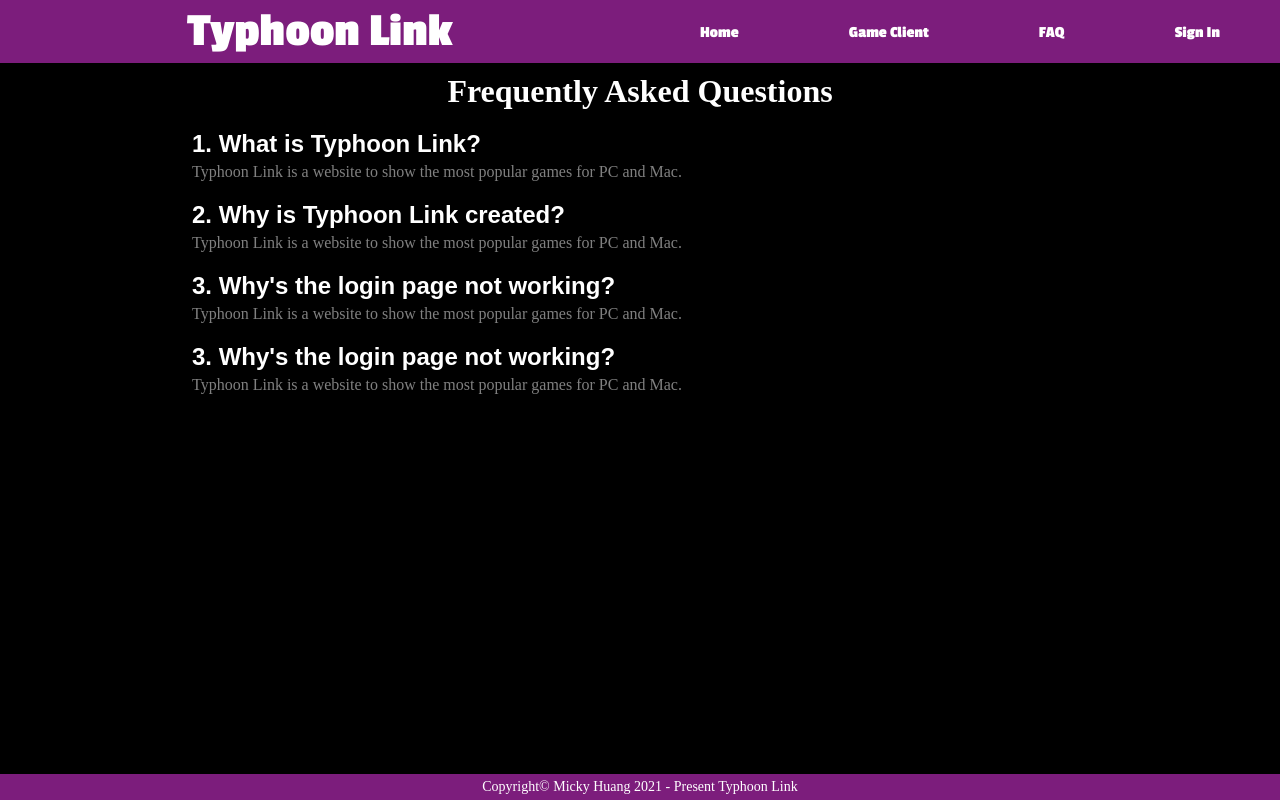
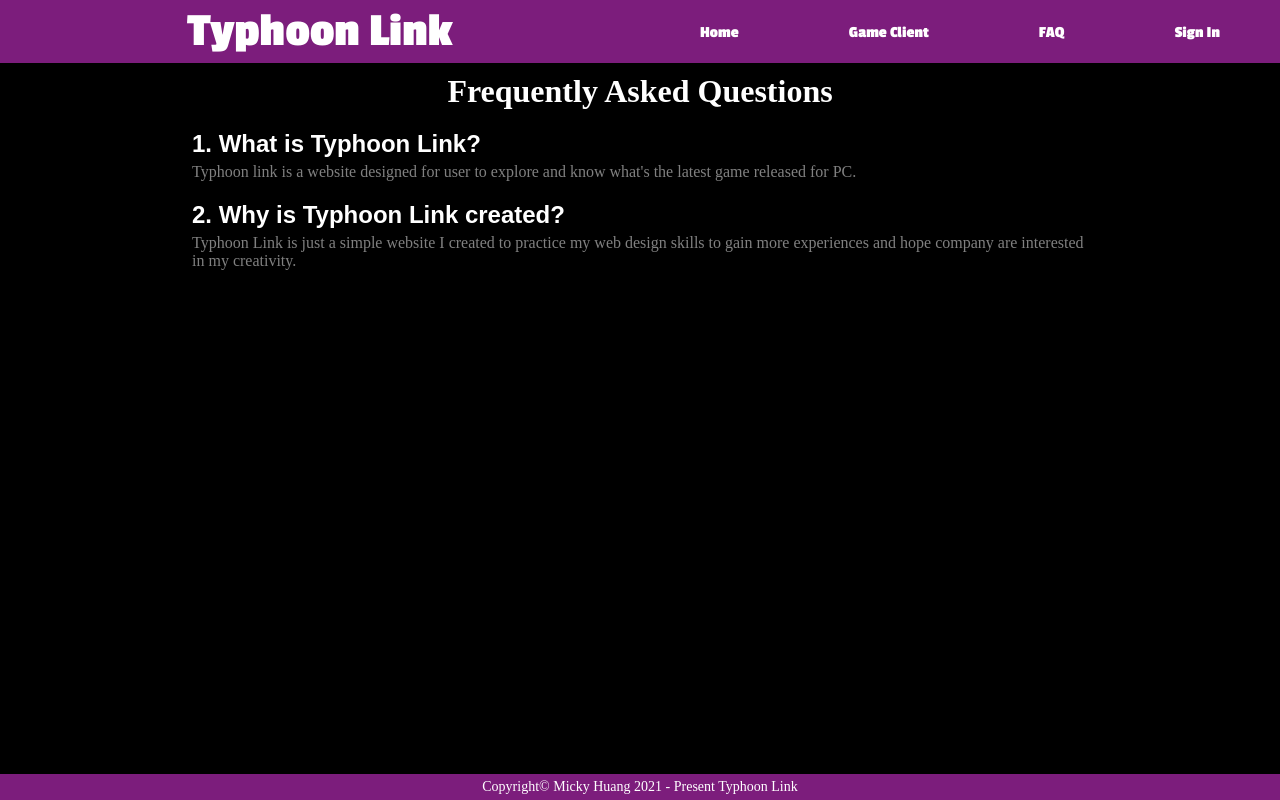
Before and after one commit to DevCoderV1/Typhoon-Link, a React (Create React App) app in the folder typhoonlink/: page /FAQ in a window 1280 px wide. Built offline with nearby package versions, Linux system fonts and the light colour scheme; a web font is replaced by a local one.

Commit message:
adding contents on FAQ

```diff
--- a/typhoonlink/src/App.css
+++ b/typhoonlink/src/App.css
@@ -24,6 +24,7 @@ body {
   justify-content: space-between;
   justify-content: center;
   margin: auto;
+  width: 80%;
 }
 
 .game {
@@ -95,6 +96,7 @@ body {
 @media only screen and (max-width: 600px) {
   .gamelist_wrapper {
     grid-template-columns: repeat(auto-fill, 200px);
+    width: 100%;
   }
   .game img {
     height: 250px;
--- a/typhoonlink/src/components/_FAQ.js
+++ b/typhoonlink/src/components/_FAQ.js
@@ -12,8 +12,8 @@ const FAQ = () => {
             <strong>1. What is Typhoon Link?</strong>
           </h2>
           <p>
-            Typhoon Link is a website to show the most popular games for PC and
-            Mac.
+            Typhoon link is a website designed for user to explore and know
+            what's the latest game released for PC.
           </p>
         </div>
         <div className="FAQ">
@@ -21,26 +21,9 @@ const FAQ = () => {
             <strong>2. Why is Typhoon Link created?</strong>
           </h2>
           <p>
-            Typhoon Link is a website to show the most popular games for PC and
-            Mac.
-          </p>
-        </div>
-        <div className="FAQ">
-          <h2>
-            <strong>3. Why's the login page not working?</strong>
-          </h2>
-          <p>
-            Typhoon Link is a website to show the most popular games for PC and
-            Mac.
-          </p>
-        </div>
-        <div className="FAQ">
-          <h2>
-            <strong>3. Why's the login page not working?</strong>
-          </h2>
-          <p>
-            Typhoon Link is a website to show the most popular games for PC and
-            Mac.
+            Typhoon Link is just a simple website I created to practice my web
+            design skills to gain more experiences and hope company are
+            interested in my creativity.
           </p>
         </div>
       </div>
```
